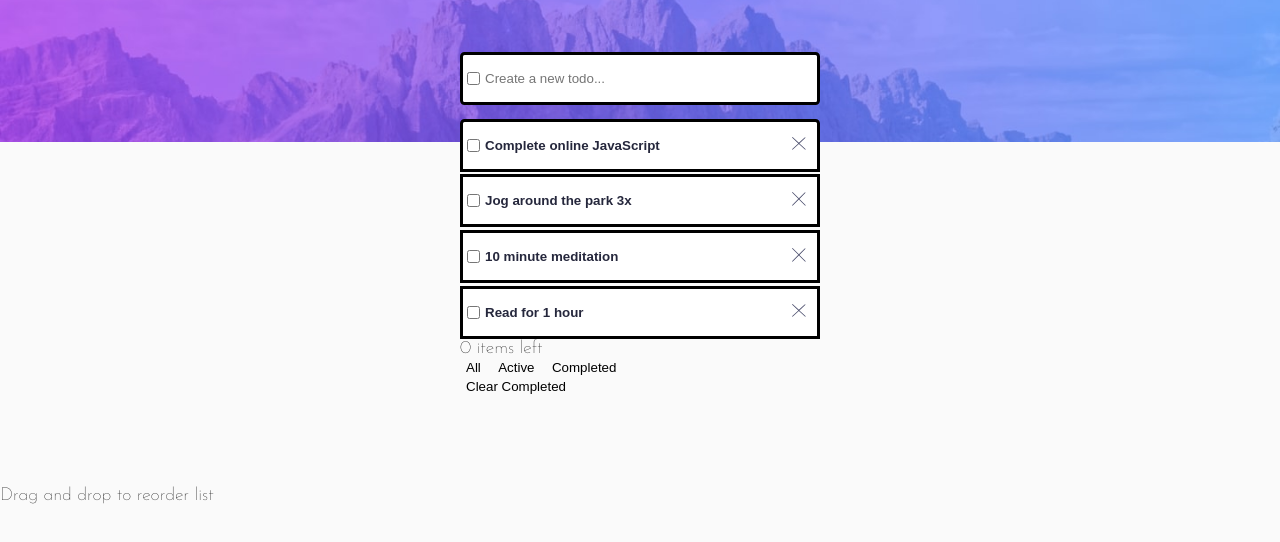
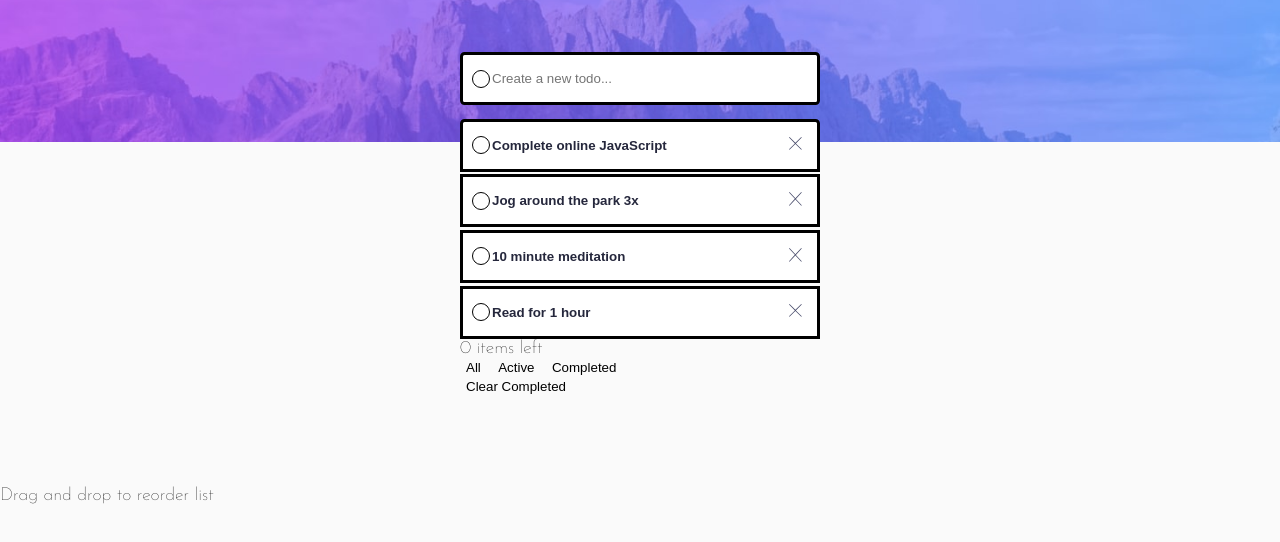
Before and after one commit to roc2246/todo-app__FEM, a website: page index.html in a window 1280 px wide. Shown: the part 38-580 px from the top of the page. Drawn offline with Linux system fonts and the light colour scheme; a web font is replaced by a local one.

Commit message:
Created circular complete button

```diff
--- a/index.html
+++ b/index.html
@@ -34,7 +34,8 @@
     <main>
       <form method="POST" class="todos">
         <span class="todos__layout todos__new">
-          <input type="checkbox" name="to-do-checkbox" class="todos__layout--checkbox" />
+          <button class="todos__layout--circle">&nbsp;</button>
+
           <input
             type="text"
             placeholder="Create a new todo..."
@@ -46,11 +47,8 @@
 
         <div class="todos__list">
           <span class="todos__layout todos__list--item todos__list--completed">
-            <input
-              type="checkbox"
-              name="to-do-checkbox"
-              class="todos__layout--checkbox"
-            />
+            <button class="todos__layout--circle">&nbsp;</button>
+
             <input
               type="text"
               placeholder="Complete online JavaScript course"
@@ -67,11 +65,8 @@
           </span>
 
           <span class="todos__layout todos__list--item">
-            <input
-              type="checkbox"
-              name="to-do-checkbox"
-              class="todos__layout--checkbox"
-            />
+            <button class="todos__layout--circle">&nbsp;</button>
+
             <input
               type="text"
               placeholder="Jog around the park 3x"
@@ -88,11 +83,8 @@
           </span>
 
           <span class="todos__layout todos__list--item">
-            <input
-              type="checkbox"
-              name="to-do-checkbox"
-              class="todos__layout--checkbox"
-            />
+            <button class="todos__layout--circle">&nbsp;</button>
+
             <input
               type="text"
               placeholder="10 minute meditation"
@@ -109,11 +101,8 @@
           </span>
 
           <span class="todos__layout todos__list--item">
-            <input
-              type="checkbox"
-              name="to-do-checkbox"
-              class="todos__layout--checkbox"
-            />
+            <button class="todos__layout--circle">&nbsp;</button>
+
             <input
               type="text"
               placeholder="Read for 1 hour"
--- a/sass/components/_button.scss
+++ b/sass/components/_button.scss
@@ -5,10 +5,11 @@ button{
 }
 
 .todos__layout{
-    &--delete{
-        padding: 0;
-        width: 2rem;
-        height: auto;
+    &--circle{
+        width: 1rem;
+        height: 1rem;
+        border: solid 1px;
+        border-radius: 50%;
     }
     &--delete-icon{
         width: .75rem;
--- a/sass/components/_todo.scss
+++ b/sass/components/_todo.scss
@@ -7,8 +7,11 @@ $border-radius: 0.25rem;
     flex-direction: row;
     background-color: white;
 
-    &--checkbox{
-      // display: none;
+    padding-left: .5rem;
+    padding-right: .5rem;
+    &--circle{
+      margin-top: auto;
+      margin-bottom: auto;
     }
 
     &--input {
```
Also changed, not shown: css/style.css.
